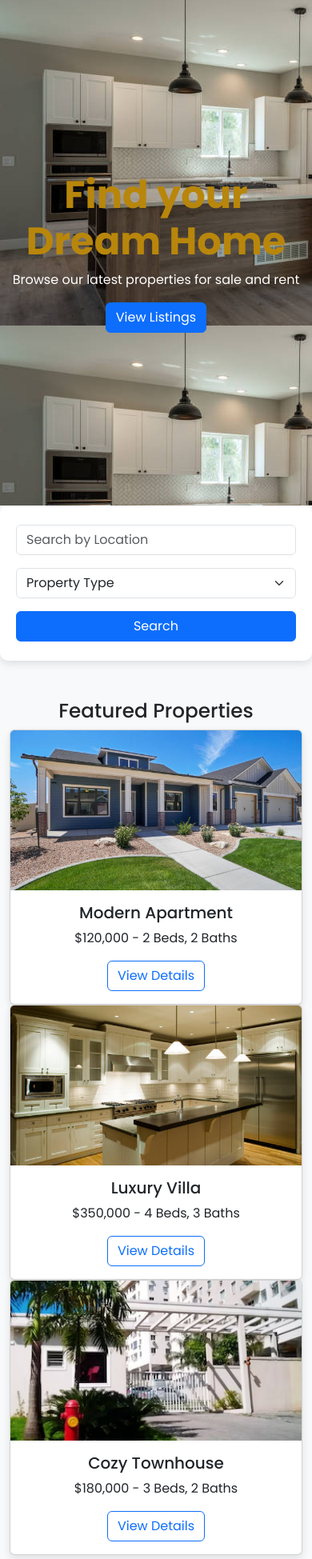
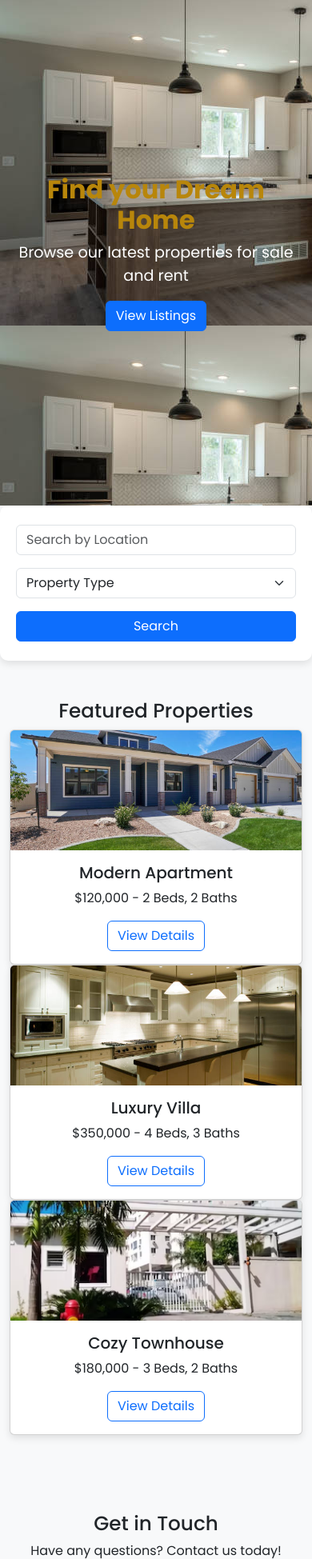
Before and after one commit to alexnamurinda/T-TBusiness, a PHP site: page / in a window 390 px wide. Shown: the part 110-2059 px from the top of the page at 80% size. Run offline with PHP 8.4, Linux system fonts and the light colour scheme.

Commit message:
Current changes

```diff
--- a/css/index.css
+++ b/css/index.css
@@ -114,3 +114,18 @@
     padding: 15px;
     text-align: center;
 }
+
+@media screen and (max-width: 768px) {
+    .hero-section h1 {
+        font-size: 2rem;
+    }
+
+    .hero-section p {
+        font-size: 1.2rem;
+    }
+
+    .card img {
+        height: 150px;
+    }
+
+}
```
Also changed, not shown: .github/workflows/deploy.yml (deleted).
